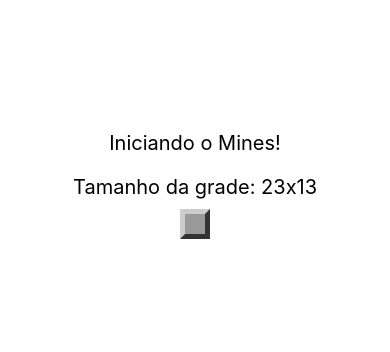
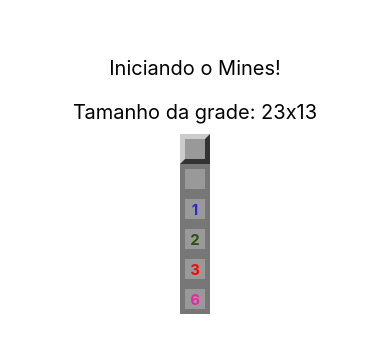
Before and after one commit to dimas7git/ReactNative---CodeCrafts, a React Native app in the folder mines/: screen / in a window 390 px wide. Shown: the part 242-594 px from the top of the page. Built offline with nearby package versions, Linux system fonts and the light colour scheme.

Commit message:
componente campo #02

```diff
--- a/mines/App.js
+++ b/mines/App.js
@@ -8,6 +8,11 @@
       <Text style={styles.welcome}>Iniciando o Mines!</Text>
       <Text style={styles.welcome}>Tamanho da grade: {params.getRowsAmount()}x{params.getColumnsAmount()}</Text>
       <Field />
+      <Field opened />
+      <Field opened nearMines={1} />
+      <Field opened nearMines={2} />
+      <Field opened nearMines={3} />
+      <Field opened nearMines={6} />
     </View>
   );
 }
--- a/mines/src/components/Field.js
+++ b/mines/src/components/Field.js
@@ -1,18 +1,38 @@
 import React from "react";
-import { View, StyleSheet } from "react-native";
+import { View, StyleSheet, Text } from "react-native";
 import params from "../params";
 
 export default (props) => {
+    const { mined, opened, nearMines } = props;
+
     const styleField = [styles.field];
+    if (opened) styleField.push(styles.opened);
     if (styleField.length === 1) styleField.push(styles.regular);
-    return <View style={styleField}></View>;
+
+    let color = null;
+    if (nearMines > 0) {
+        if (nearMines === 1) color = "#2A28D7";
+        if (nearMines === 2) color = "#2B520F";
+        if (nearMines > 2 && nearMines < 6) color = "#F9060A";
+        if (nearMines >= 6) color = "#F221A9";
+    }
+
+    return (
+        <View style={styleField}>
+            {!mined && opened && nearMines > 0 ? (
+                <Text style={[styles.label, { color: color }]}>{nearMines}</Text>
+            ) : (
+                false
+            )}
+        </View>
+    );
 };
 
 const styles = StyleSheet.create({
     field: {
         height: params.blockSize,
         width: params.blockSize,
-        borderWidth: params.borderSize ,
+        borderWidth: params.borderSize,
     },
     regular: {
         backgroundColor: "#999",
@@ -21,4 +41,14 @@
         borderRightColor: "#333",
         borderBottomColor: "#333",
     },
+    opened: {
+        backgroundColor: "#999",
+        borderColor: "#777",
+        alignItems: "center",
+        justifyContent: "center",
+    },
+    label: {
+        fontWeight: "bold",
+        fontSize: params.fontSize,
+    },
 });
```
